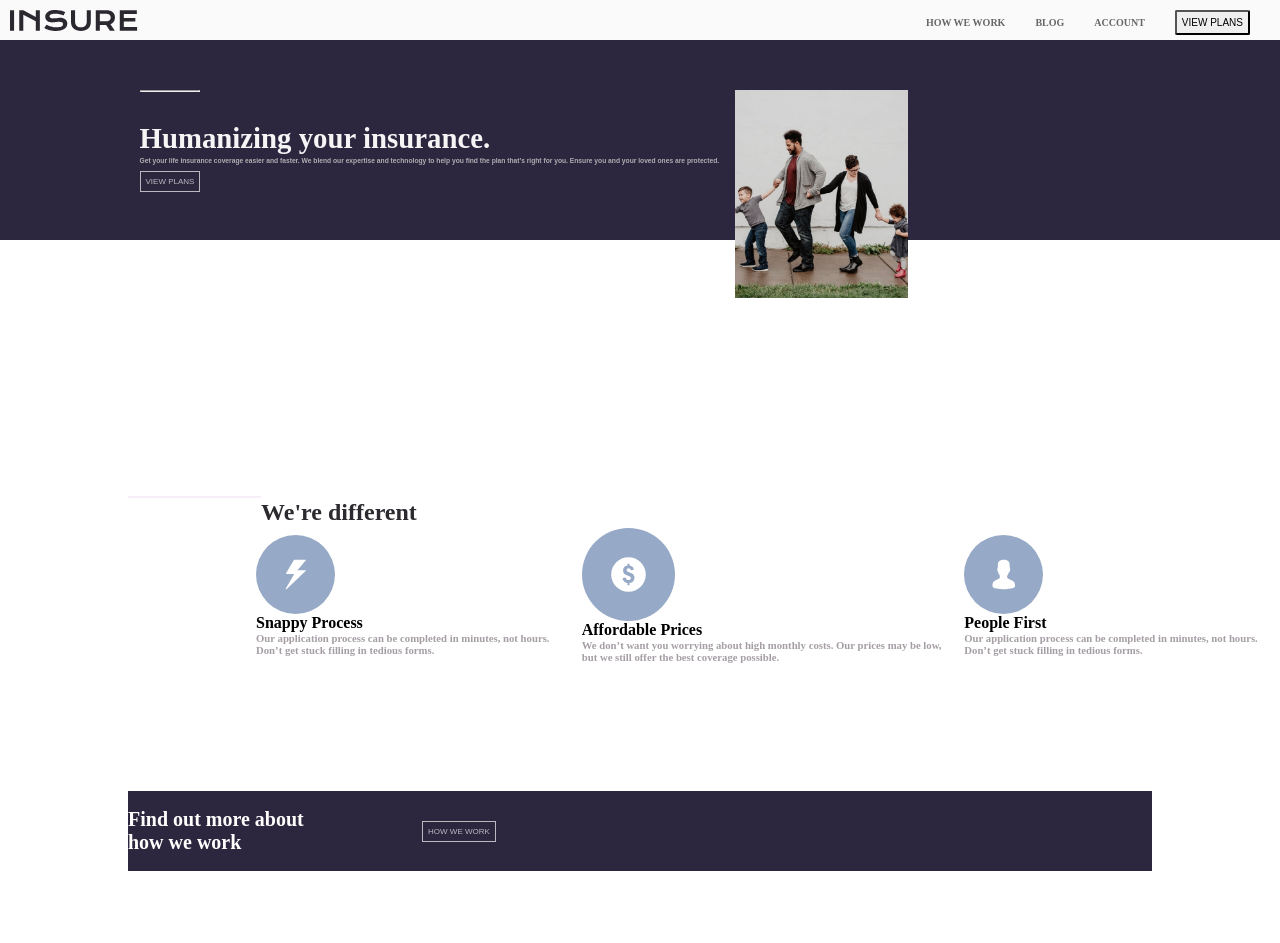
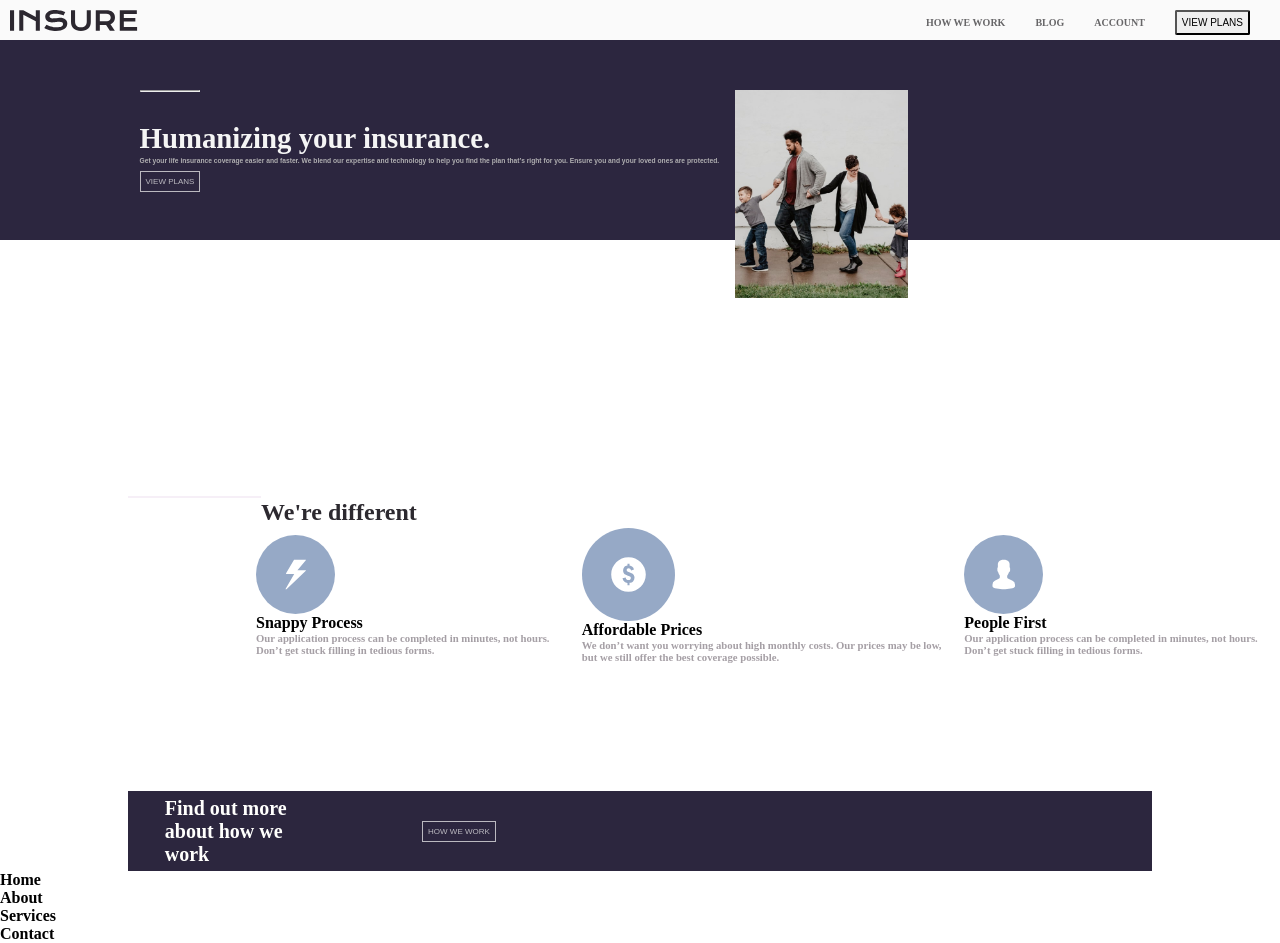
Before and after one commit to SineMag/Task8.2-UI-Challenge, a React (Vite) app: page / in a window 1280 px wide. Before the commit the page ends 871 px from the top, so only its background shows below. Built offline with nearby package versions, Linux system fonts and the light colour scheme.

Commit message:
added the hero-image.

```diff
--- a/src/App.tsx
+++ b/src/App.tsx
@@ -11,6 +11,7 @@ import ViewButton from "./components/topSection/ViewButton";
 import Icons from "./components/midSection/SnappyIcons";
 import SnappyIcons from "./components/midSection/SnappyIcons";
 import Subheading from "./components/midSection/Subheading";
+import ListNav from "./components/bottomSection/footer/ListNav";
 
 function App() {
   return (
@@ -47,6 +48,10 @@ function App() {
           <div className="bottomSection">
             <Subheading />
           </div>
+
+          <div className="bottomNav">
+            <ListNav />
+          </div>
         </div>
       </div>
     </>
--- a/src/components/bottomSection/footer/ListNav.tsx
+++ b/src/components/bottomSection/footer/ListNav.tsx
@@ -0,0 +1,18 @@
+import React from 'react'
+import Image from '../../../assets/insure-landing-page-master/images/logo.svg'
+export default function ListNav() {
+  return (
+    <div>
+
+        <div className="logo">
+
+        </div>
+      <ul>
+        <li>Home</li>
+        <li>About</li>
+        <li>Services</li>
+        <li>Contact</li>
+      </ul>
+    </div>
+  )
+}
--- a/src/components/midSection/Subheading.tsx
+++ b/src/components/midSection/Subheading.tsx
@@ -25,6 +25,7 @@ export default function Subheading() {
       style={{
         width:'50%',
         fontSize: '20px',
+        paddingLeft: '10%',
       }}>Find out more about how we work</p>
 
       <div className="viewButton" style={{
```
